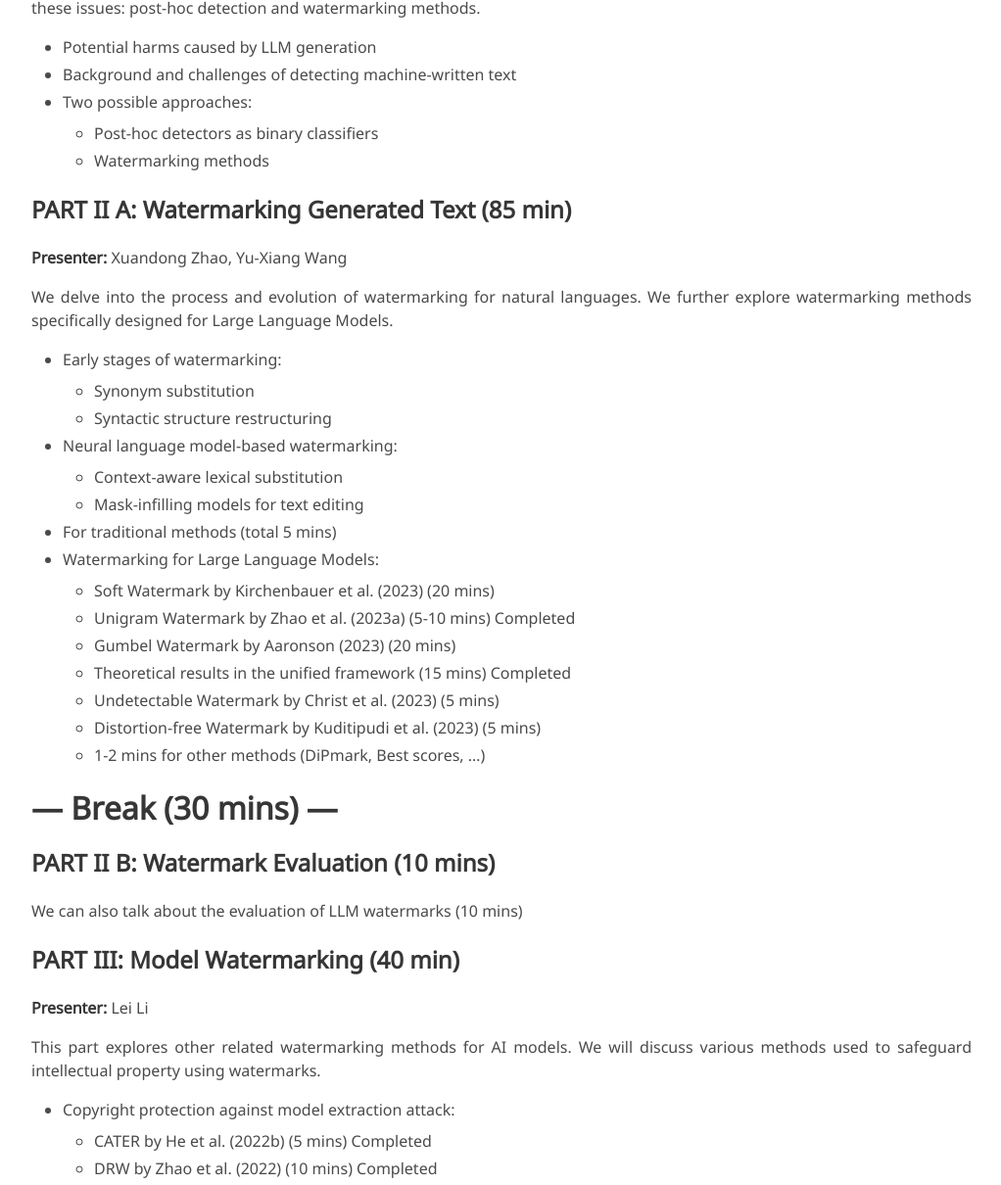
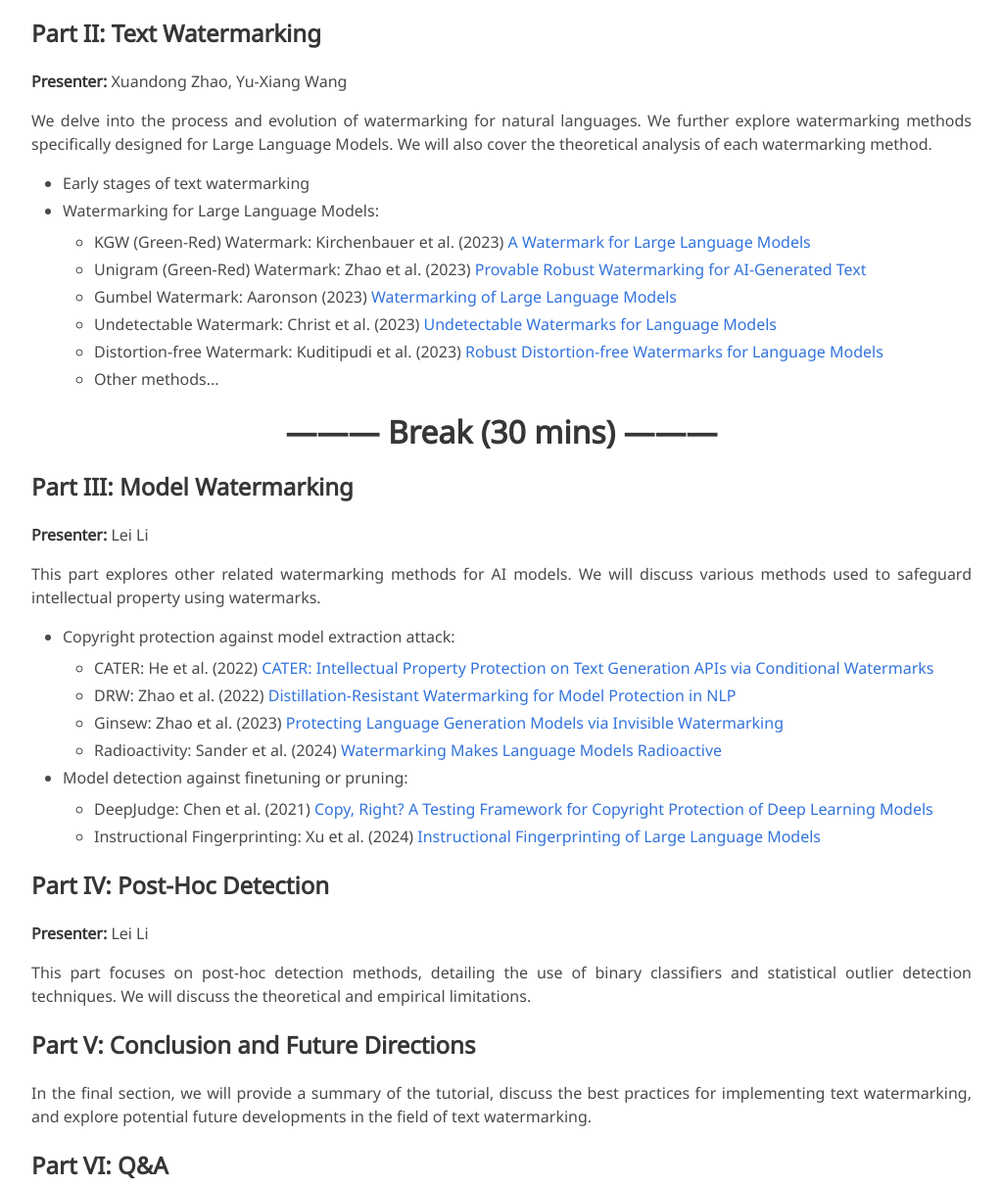
Before and after one commit to LeiLiLab/llm_watermark_tutorial, a plain HTML site: page index.html in a window 1280 px wide. Shown: the part 962-2172 px from the top of the page at 98% size, without its empty margins (128-1150 px from the left). Drawn offline with nearby package versions, Linux system fonts and the light colour scheme; some icons are missing; a web font is replaced by a local one.

Commit message:
Update index.html

```diff
--- a/index.html
+++ b/index.html
@@ -81,7 +81,7 @@
             <span class="author-block">
               <a href="https://cseweb.ucsd.edu/~yuxiangw/">Yu-Xiang Wang</a><sup>2</sup>,</span>
             <span class="author-block">
-              <a href="https://www.cs.cmu.edu/~leili/">Lei Li</a><sup>3</sup>,
+              <a href="https://www.cs.cmu.edu/~leili/">Lei Li</a><sup>3</sup>
             </span>
           </div>
 
@@ -106,7 +106,7 @@
         <h2 class="title is-3">Abstract</h2>
         <div class="content has-text-justified">
           <p>
-            Generative AI has significantly advanced, particularly in natural language processing, exemplified by models like ChatGPT, but these advancements have raised concerns about misuse, such as generating fake news or plagiarizing content. This tutorial explores text watermarking as a solution, embedding detectable patterns within AI-generated text to verify its origin, unlike statistical pattern recognition methods which are prone to biases and attacks. We will cover the evolution of text watermarking, its modern techniques, and challenges, along with model watermarking for copyright protection. Participants will gain a solid understanding of watermarking methods, their practical applications, and future research directions in this critical field.
+            Generative AI has significantly advanced, particularly in natural language processing, exemplified by models like ChatGPT, but these advancements have raised concerns about misuse, such as generating fake news or plagiarizing content. This tutorial explores text watermarking as a solution, embedding detectable patterns within AI-generated text to verify its origin. We will cover the evolution of text watermarking, its modern techniques, and challenges, along with model watermarking for copyright protection. Participants will gain a solid understanding of watermarking methods, their practical applications, and future research directions in this critical field.
           </p>
         </div>
       </div>
@@ -125,118 +125,117 @@
     <div class="columns is-centered">
       <div class="column is-full-width">
 
-        <h3 class="title is-4">PART I: Introduction (5 min)</h3>
+        <h3 class="title is-4">Part I: Introduction</h3>
         <div class="content has-text-justified">
           <p>Using existing slides for motivation and high-level introduction.</p>
           <p><strong>Presenter:</strong> Xuandong Zhao</p>
           <p>This section provides the background for the tutorial, presenting the challenges posed by machine-written text and the potential ethical issues arising from Large Language Models (LLMs). We will introduce two primary approaches to addressing these issues: post-hoc detection and watermarking methods.</p>
+        </div>
+
+        <h3 class="title is-4">Part II: Text Watermarking</h3>
+        <div class="content has-text-justified">
+          <p><strong>Presenter:</strong> Xuandong Zhao, Yu-Xiang Wang</p>
+          <p>We delve into the process and evolution of watermarking for natural languages. We further explore watermarking methods specifically designed for Large Language Models. We will also cover the theoretical analysis of each watermarking method.</p>
           <ul>
-            <li>Potential harms caused by LLM generation</li>
-            <li>Background and challenges of detecting machine-written text</li>
-            <li>Two possible approaches:
+            <li>Early stages of text watermarking
+            <li>Watermarking for Large Language Models:
               <ul>
-                <li>Post-hoc detectors as binary classifiers</li>
-                <li>Watermarking methods</li>
+                  <li>
+                      KGW (Green-Red) Watermark: Kirchenbauer et al. (2023)
+                      <a href="https://arxiv.org/abs/2301.10226" target="_blank">
+                          A Watermark for Large Language Models
+                      </a>
+                  </li>
+                  <li>
+                      Unigram (Green-Red) Watermark: Zhao et al. (2023)
+                      <a href="https://arxiv.org/abs/2306.17439" target="_blank">
+                          Provable Robust Watermarking for AI-Generated Text
+                      </a>
+                  </li>
+                  <li>
+                      Gumbel Watermark: Aaronson (2023)
+                      <a href="https://www.youtube.com/watch?v=2Kx9jbSMZqA" target="_blank">
+                          Watermarking of Large Language Models
+                      </a>
+                  </li>
+                  <li>
+                      Undetectable Watermark: Christ et al. (2023)
+                      <a href="https://arxiv.org/abs/2306.09194" target="_blank">
+                          Undetectable Watermarks for Language Models
+                      </a>
+                  </li>
+                  <li>
+                      Distortion-free Watermark: Kuditipudi et al. (2023)
+                      <a href="https://arxiv.org/abs/2307.15593" target="_blank">
+                          Robust Distortion-free Watermarks for Language Models
+                      </a>
+                  </li>
+                  <li>Other methods...</li>
               </ul>
             </li>
           </ul>
         </div>
 
-        <h3 class="title is-4">PART II A: Watermarking Generated Text (85 min)</h3>
-        <div class="content has-text-justified">
-          <p><strong>Presenter:</strong> Xuandong Zhao, Yu-Xiang Wang</p>
-          <p>We delve into the process and evolution of watermarking for natural languages. We further explore watermarking methods specifically designed for Large Language Models.</p>
-          <ul>
-            <li>Early stages of watermarking:
-              <ul>
-                <li>Synonym substitution</li>
-                <li>Syntactic structure restructuring</li>
-              </ul>
-            </li>
-            <li>Neural language model-based watermarking:
-              <ul>
-                <li>Context-aware lexical substitution</li>
-                <li>Mask-infilling models for text editing</li>
-              </ul>
-            </li>
-            <li>For traditional methods (total 5 mins)</li>
-            <li>Watermarking for Large Language Models:
-              <ul>
-                <li>Soft Watermark by Kirchenbauer et al. (2023) (20 mins)</li>
-                <li>Unigram Watermark by Zhao et al. (2023a) (5-10 mins) Completed</li>
-                <li>Gumbel Watermark by Aaronson (2023) (20 mins)</li>
-                <li>Theoretical results in the unified framework (15 mins) Completed</li>
-                <li>Undetectable Watermark by Christ et al. (2023) (5 mins)</li>
-                <li>Distortion-free Watermark by Kuditipudi et al. (2023) (5 mins)</li>
-                <li>1-2 mins for other methods (DiPmark, Best scores, …)</li>
-              </ul>
-            </li>
-          </ul>
-        </div>
+        <h2 class="title is-3" style="text-align: center;">&mdash;&mdash;&mdash; Break (30 mins) &mdash;&mdash;&mdash;</h2>
 
-        <h2 class="title is-3">— Break (30 mins) —</h2>
-
-        <h3 class="title is-4">PART II B: Watermark Evaluation (10 mins)</h3>
-        <div class="content has-text-justified">
-          <p>We can also talk about the evaluation of LLM watermarks (10 mins)</p>
-        </div>
-
-        <h3 class="title is-4">PART III: Model Watermarking (40 min)</h3>
+        <h3 class="title is-4">Part III: Model Watermarking</h3>
         <div class="content has-text-justified">
           <p><strong>Presenter:</strong> Lei Li</p>
           <p>This part explores other related watermarking methods for AI models. We will discuss various methods used to safeguard intellectual property using watermarks.</p>
           <ul>
             <li>Copyright protection against model extraction attack:
-              <ul>
-                <li>CATER by He et al. (2022b) (5 mins) Completed</li>
-                <li>DRW by Zhao et al. (2022) (10 mins) Completed</li>
-                <li>Ginsew by Zhao et al. (2023b) (10 mins) Completed</li>
-                <li><a href="https://arxiv.org/pdf/2402.14904v1">This paper from Meta</a> is also working on distillation.</li>
-              </ul>
+                <ul>
+                    <li>CATER: He et al. (2022)
+                        <a href="https://arxiv.org/abs/2209.08773" target="_blank">
+                            CATER: Intellectual Property Protection on Text Generation APIs via Conditional Watermarks
+                        </a>
+                    </li>
+                    <li>DRW: Zhao et al. (2022)
+                        <a href="https://arxiv.org/abs/2210.03312" target="_blank">
+                            Distillation-Resistant Watermarking for Model Protection in NLP
+                        </a>
+                    </li>
+                    <li>Ginsew: Zhao et al. (2023)
+                        <a href="https://arxiv.org/abs/2302.03162" target="_blank">
+                            Protecting Language Generation Models via Invisible Watermarking
+                        </a>
+                    </li>
+                    <li>Radioactivity: Sander et al. (2024)
+                        <a href="https://arxiv.org/pdf/2402.14904v1" target="_blank">
+                            Watermarking Makes Language Models Radioactive
+                        </a>
+                    </li>
+                </ul>
             </li>
             <li>Model detection against finetuning or pruning:
-              <ul>
-                <li><a href="https://arxiv.org/pdf/2112.05588">Copy, Right?</a> by Chen et al. (2022) (5 mins) Not Started</li>
-                <li><a href="https://arxiv.org/pdf/2401.12255">IF</a> by Xu et al. (2024) (5-10 mins) Not Started</li>
-              </ul>
+                <ul>
+                    <li>DeepJudge: Chen et al. (2021)
+                        <a href="https://arxiv.org/abs/2112.05588" target="_blank">
+                            Copy, Right? A Testing Framework for Copyright Protection of Deep Learning Models
+                        </a>
+                    </li>
+                    <li>Instructional Fingerprinting: Xu et al. (2024)
+                        <a href="https://arxiv.org/pdf/2401.12255" target="_blank">
+                            Instructional Fingerprinting of Large Language Models
+                        </a>
+                    </li>
+                </ul>
             </li>
-          </ul>
+        </ul>
         </div>
 
-        <h3 class="title is-4">PART IV: Post-Hoc Detection (10 min)</h3>
+        <h3 class="title is-4">Part IV: Post-Hoc Detection</h3>
         <div class="content has-text-justified">
-          <p><strong>Presenter:</strong> Xuandong Zhao</p>
+          <p><strong>Presenter:</strong> Lei Li</p>
           <p>This part focuses on post-hoc detection methods, detailing the use of binary classifiers and statistical outlier detection techniques. We will discuss the theoretical and empirical limitations.</p>
-          <ul>
-            <li>Binary Classifiers:
-              <ul>
-                <li>Limitations of OpenAI detector (OpenAI, 2023b)</li>
-                <li>Traditional methods: linear/logistic regression or SVMs</li>
-                <li>Deep learning approaches</li>
-              </ul>
-            </li>
-            <li>Statistical Outlier Detection:
-              <ul>
-                <li>Techniques based on entropy, perplexity, n-gram frequencies</li>
-                <li>DetectGPT by Mitchell et al. (2023)</li>
-                <li>Theoretical limits of detectability (Sadasivan et al., 2023)</li>
-                <li>Fast-DetectGPT / RADAR</li>
-              </ul>
-            </li>
-          </ul>
         </div>
 
-        <h3 class="title is-4">PART V: Conclusion and Future Directions (10 min)</h3>
+        <h3 class="title is-4">Part V: Conclusion and Future Directions</h3>
         <div class="content has-text-justified">
           <p>In the final section, we will provide a summary of the tutorial, discuss the best practices for implementing text watermarking, and explore potential future developments in the field of text watermarking.</p>
-          <ul>
-            <li>Summary (5 mins)</li>
-            <li>Existing Demo / Benchmarks (5 mins)</li>
-            <li>Open Problems (5 mins)</li>
-          </ul>
         </div>
 
-        <h3 class="title is-4">PART VI: Q&A (20 mins)</h3>
+        <h3 class="title is-4">Part VI: Q&A</h3>
       </div>
     </div>
     <!--/ Concurrent Work. -->
```
